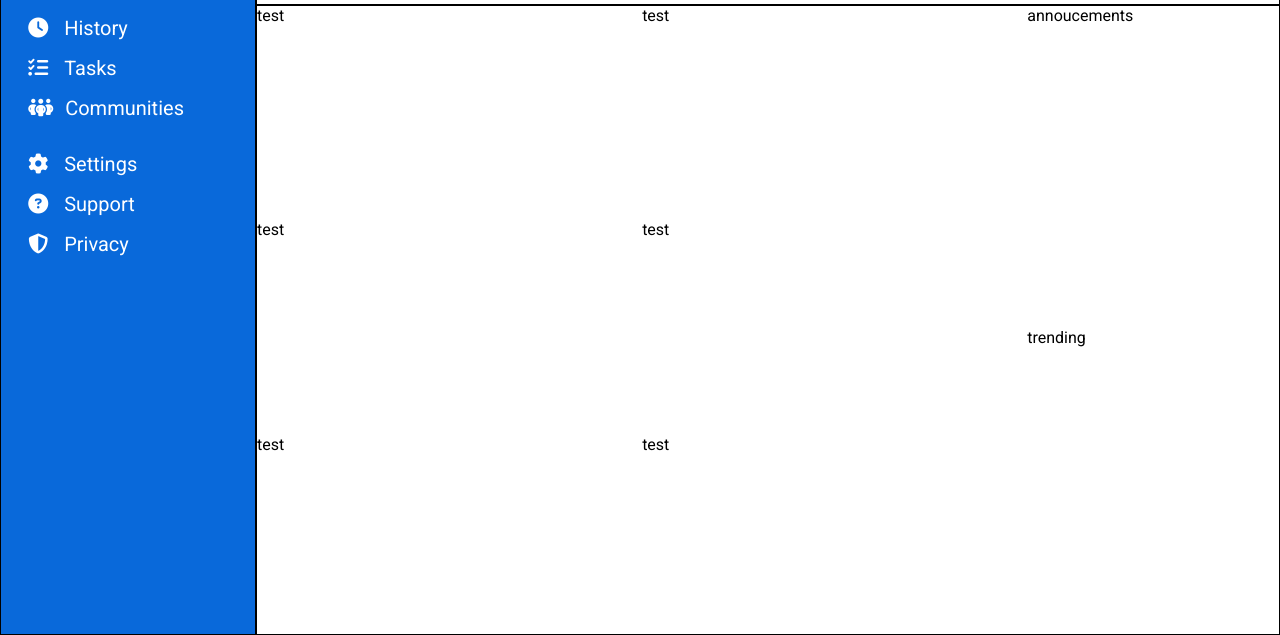
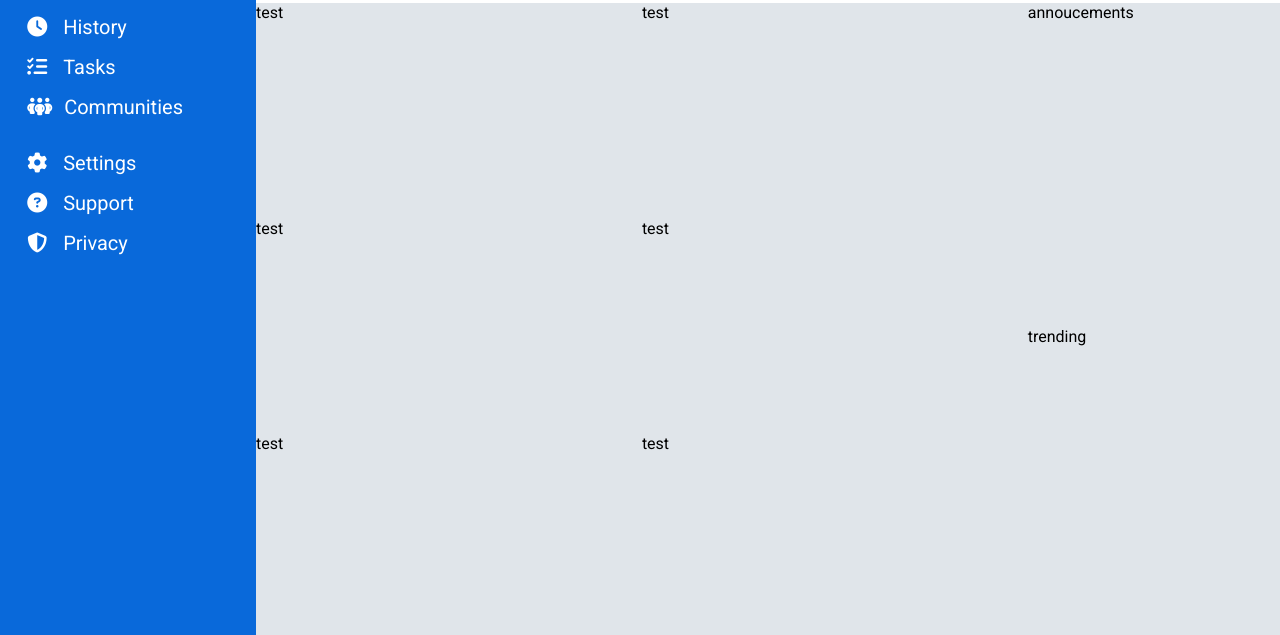
Before and after one commit to immonroe/admin-dashboard, a plain HTML site: page index.html in a window 1280 px wide. Shown: the part 165-800 px from the top of the page. Drawn offline with Linux system fonts and the light colour scheme.

Commit message:
Removed comments in stylesheet

```diff
--- a/style.css
+++ b/style.css
@@ -8,7 +8,6 @@
     display: grid;
     grid-template-columns: 1fr 4fr;
     grid-template-rows: 1fr 4fr;
-    /* gap: 5px; */
     height: 100vh;
 }
 
@@ -28,7 +27,6 @@ i {
 }
 
 .section {
-    border: 1px solid black;
 }
 
 .dashboard {
@@ -76,6 +74,7 @@ i {
     grid-area: 1 / 2 / 2 / 3;
     padding: 1rem 2rem;
     gap: 1rem;
+
 }
 
 input {
@@ -163,6 +162,7 @@ button {
   display: grid;
   gap: 15px;
   grid-template-columns: 3fr 1fr;
+  background-color: rgb(224, 229, 234);
 }
 
 .cards {
```
